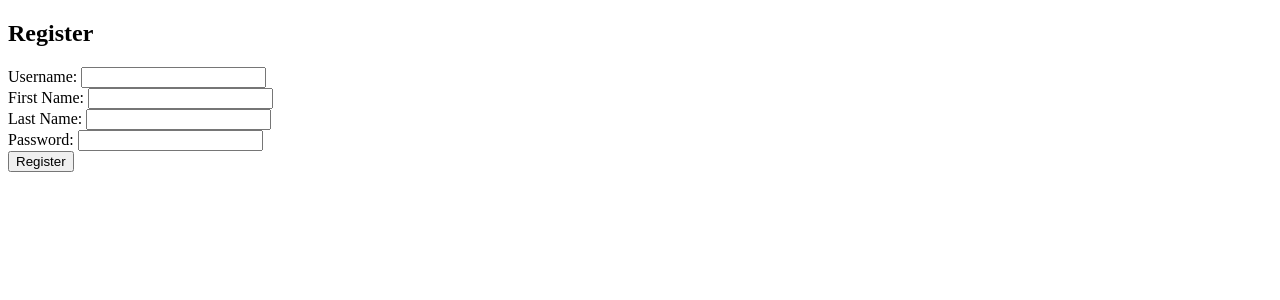
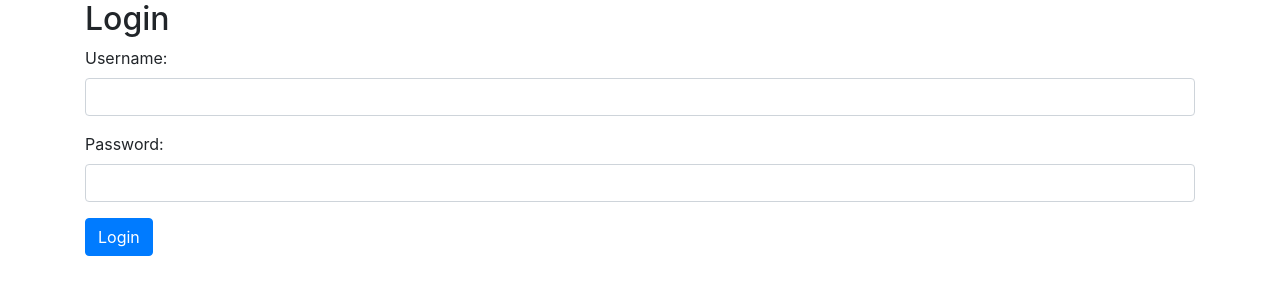
Before and after one commit to leonden/M-306, a PHP site: page /account/register.php in a window 1280 px wide. Shown: the top 300 px of the page. Run offline with PHP 8.4, Linux system fonts and the light colour scheme.

Commit message:
Initial styling (#1)
Co-authored-by: carlosnzinga <100288123+carlosnzinga@users.noreply.github.com>

```diff
--- a/src/account/register.php
+++ b/src/account/register.php
@@ -40,19 +40,34 @@ if($_SERVER["REQUEST_METHOD"] == "POST") {
 <head>
     <meta charset="UTF-8">
     <meta name="viewport" content="width=device-width, initial-scale=1.0">
-    <title>Register</title>
+    <title>Login</title>
+    <!-- Bootstrap CSS -->
+    <link href="https://stackpath.bootstrapcdn.com/bootstrap/4.5.2/css/bootstrap.min.css" rel="stylesheet">
+    <style>
+        /* Add any custom styles here */
+    </style>
 </head>
 <body>
-    <h2>Register</h2>
-    <?php if(isset($error)) { ?>
-        <p><?php echo $error; ?></p>
-    <?php } ?>
-    <form method="post" action="<?php echo htmlspecialchars($_SERVER["PHP_SELF"]); ?>">
-        Username: <input type="text" name="username" required><br>
-        First Name: <input type="text" name="firstname" required><br>
-        Last Name: <input type="text" name="lastname" required><br>
-        Password: <input type="password" name="password" required><br>
-        <input type="submit" value="Register">
-    </form>
+    <div class="container">
+        <h2>Login</h2>
+        <?php if(isset($error)) { ?>
+            <div class="alert alert-danger" role="alert">
+                <?php echo $error; ?>
+            </div>
+        <?php } ?>
+        <form method="post" action="<?php echo htmlspecialchars($_SERVER["PHP_SELF"]); ?>">
+            <div class="form-group">
+                <label for="username">Username:</label>
+                <input type="text" class="form-control" id="username" name="username" required>
+            </div>
+            <div class="form-group">
+                <label for="password">Password:</label>
+                <input type="password" class="form-control" id="password" name="password" required>
+            </div>
+            <button type="submit" class="btn btn-primary">Login</button>
+        </form>
+    </div>
+    <!-- Bootstrap JS -->
+    <script src="https://stackpath.bootstrapcdn.com/bootstrap/4.5.2/js/bootstrap.min.js"></script>
 </body>
 </html>
```
Also changed, not shown: src/account/login.php (+26 -9 lines).
